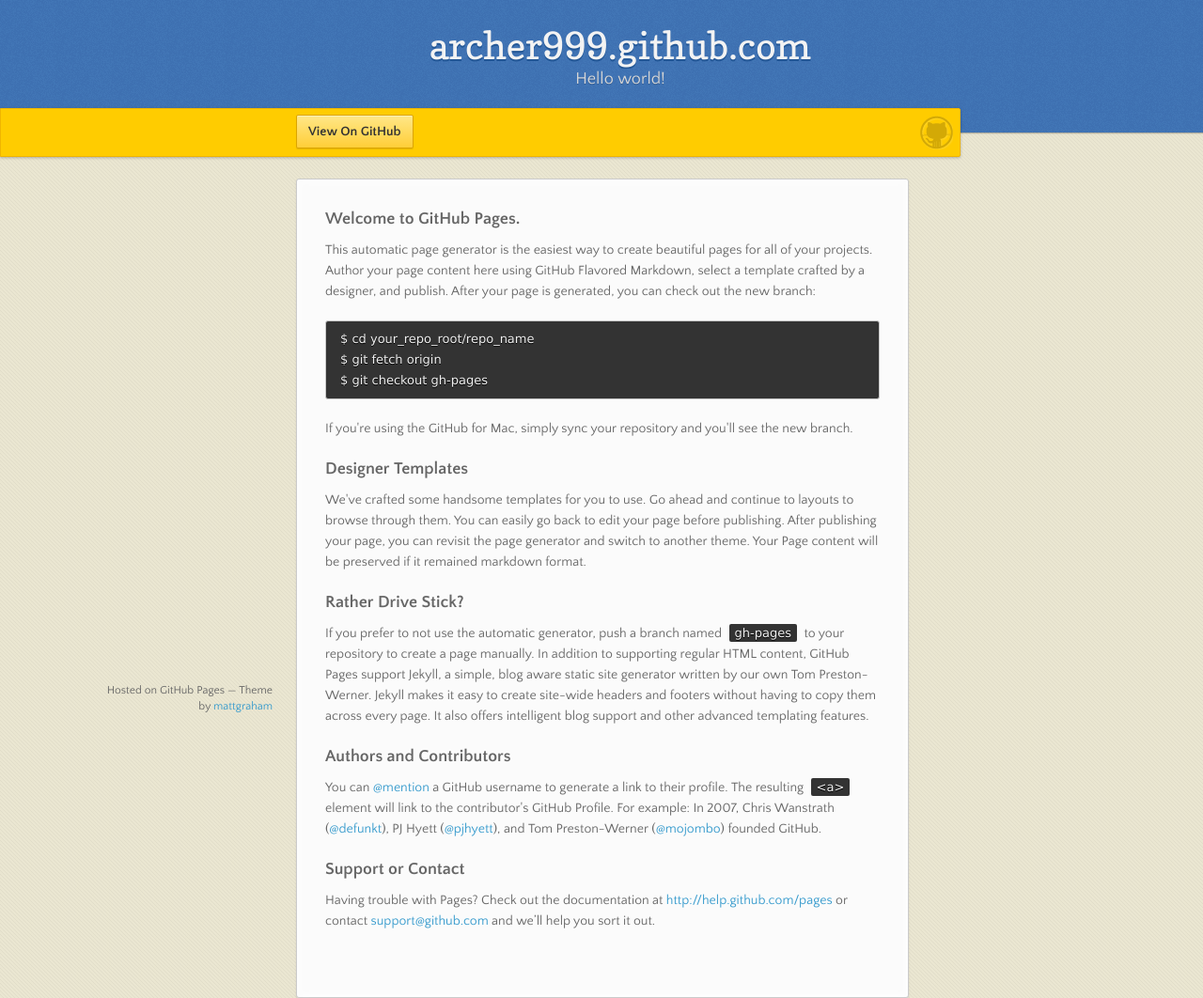
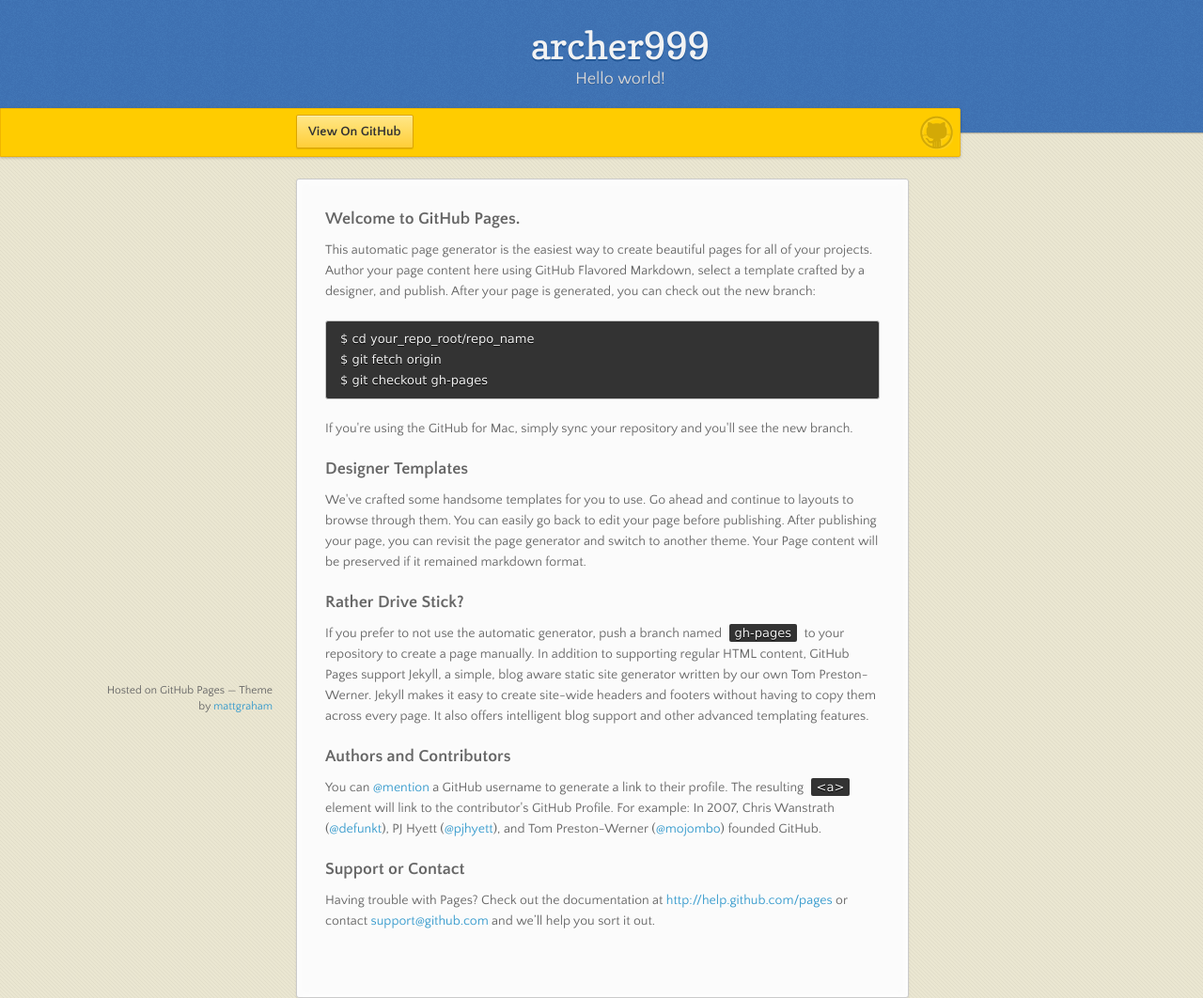
Before and after one commit to archer999/archer999.github.io, a plain HTML site: page index.html in a window 1280 px wide. Shown: the top 1062 px of the page at 94% size. Drawn offline with nearby package versions, Linux system fonts and the light colour scheme.

Commit message:
Update title

```diff
--- a/index.html
+++ b/index.html
@@ -17,7 +17,7 @@
   <body>
 
       <header>
-        <h1>archer999.github.com</h1>
+        <h1>archer999</h1>
         <p>Hello world!</p>
       </header>
 
```
